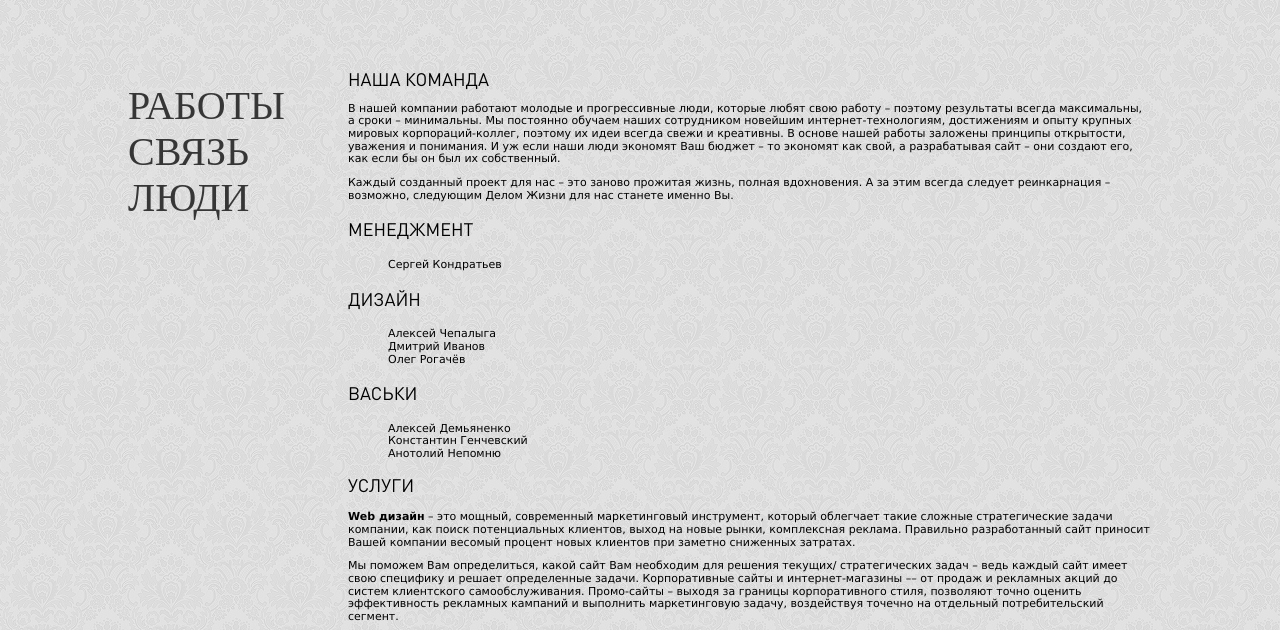
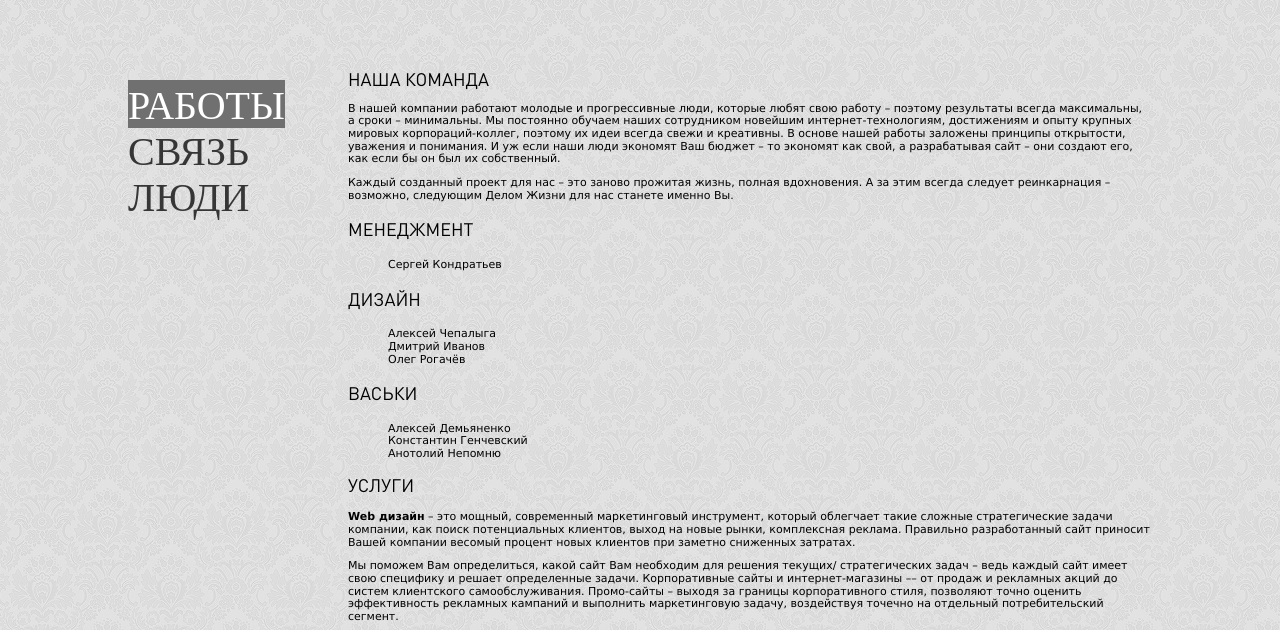
Before and after one commit to tomachen/frontend-ui-artside, a website: page src/index.html in a window 1280 px wide. In both pictures the pointer is over the link "РАБОТЫ". Shown: the part 130-760 px from the top of the page. Drawn offline with Linux system fonts and the light colour scheme; files whose address does not match are found by name.

Commit message:
style.css: navigation-list - hover, a - cursor

```diff
--- a/src/style.css
+++ b/src/style.css
@@ -40,6 +40,7 @@ ul{
   font-style: normal;
 }
 
+a {cursor: pointer}
 /* Header
 -----------------------------------------------------------------------------*/
 .header {
@@ -87,6 +88,10 @@ margin-top: 45px;
 	color: #363636;
 	text-transform: uppercase;
 }
+.navigation-list a:hover {
+	background-color: #707070;
+	color: #fff;
+}
 .left-sidebar {
 	  	float: left;
   	width: 200px;
```
